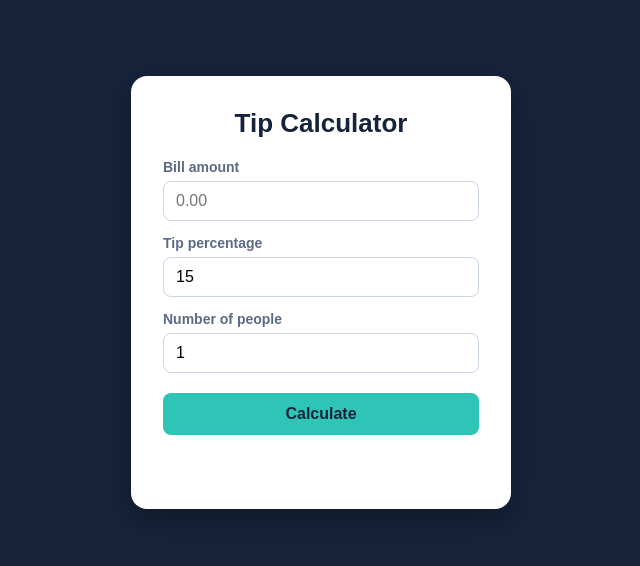
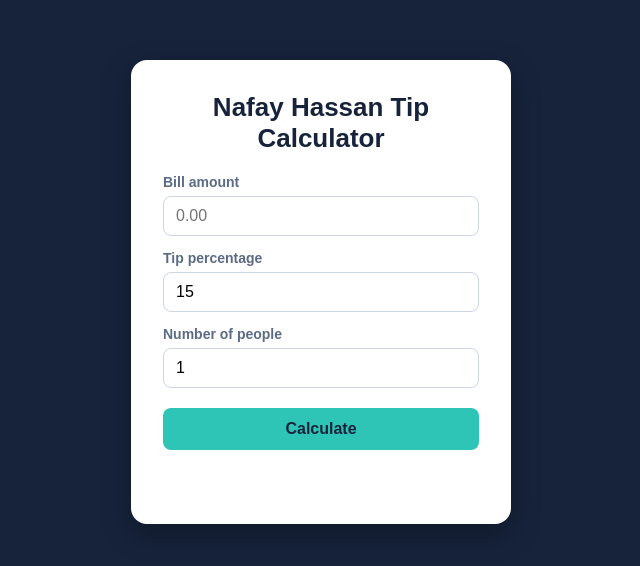
Before and after one commit to i243095-source/i243095_i243161_tip_calculator, a plain HTML site: page index.html in a window 1280 px wide. Shown: the part 108-674 px from the top of the page, without its empty margins (319-959 px from the left). Drawn offline with Linux system fonts and the light colour scheme.

Commit message:
Update heading

```diff
--- a/index.html
+++ b/index.html
@@ -9,7 +9,7 @@
 <body>
   <main class="card">
     <!-- CONFLICT ZONE: both developers will edit the line below -->
-    <h1>Tip Calculator</h1>
+    <h1>Nafay Hassan Tip Calculator</h1>
 
     <label for="bill">Bill amount</label>
     <input id="bill" type="number" min="0" placeholder="0.00" />
```
